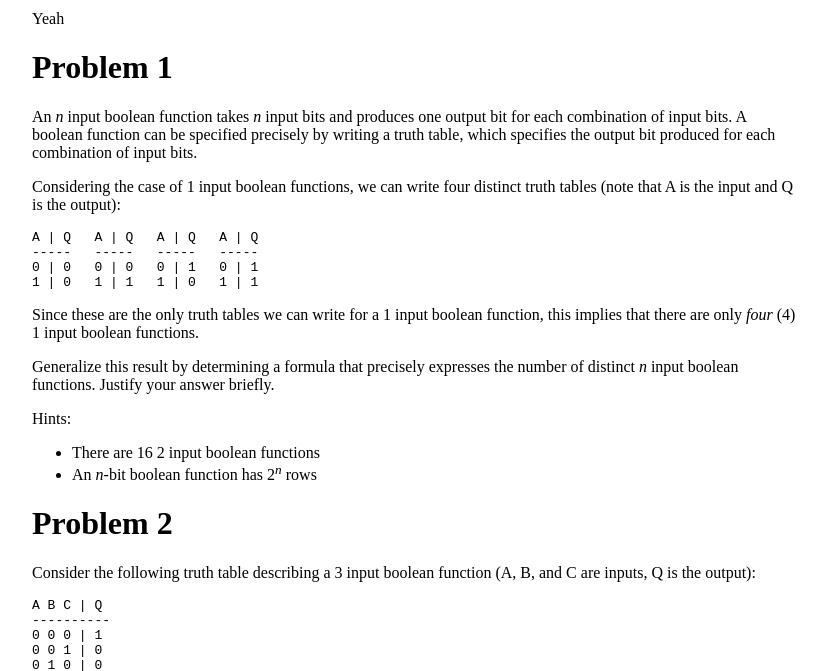
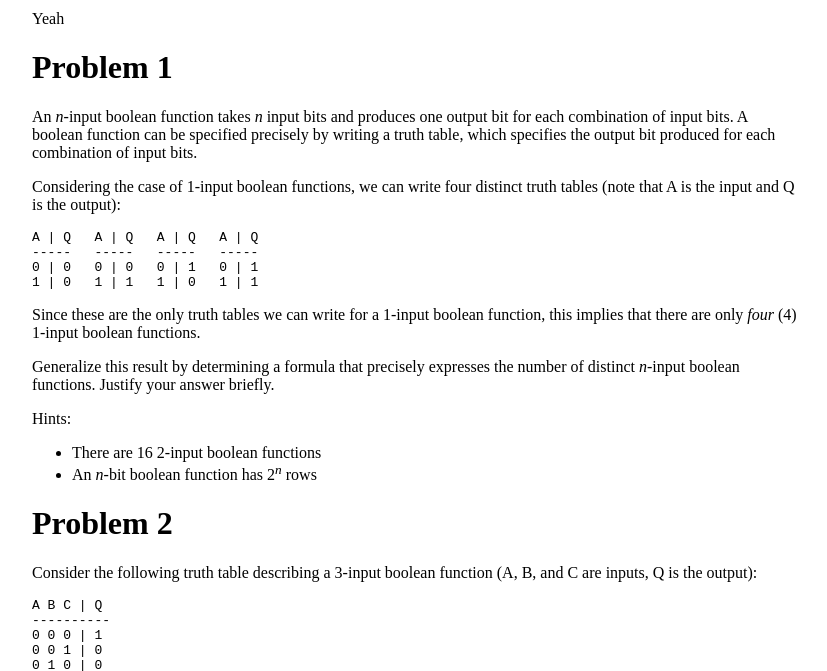
Before and after one commit to jhucsf/fall2019, a Jekyll site: the page built from hw/hw2.md, in a window 1280 px wide. Shown: the part 256-927 px from the top of the page, without its empty margins (224-1051 px from the left). Built offline with Jekyll 4.4.1, drawn with Linux system fonts in a browser that asks for light colours.

Commit message:
small notation improvement

````diff
--- a/hw/hw2.md
+++ b/hw/hw2.md
@@ -16,9 +16,9 @@ Yeah
 
 # Problem 1
 
-An *n* input boolean function takes *n* input bits and produces one output bit for each combination of input bits.  A boolean function can be specified precisely by writing a truth table, which specifies the output bit produced for each combination of input bits.
+An *n*-input boolean function takes *n* input bits and produces one output bit for each combination of input bits.  A boolean function can be specified precisely by writing a truth table, which specifies the output bit produced for each combination of input bits.
 
-Considering the case of 1 input boolean functions, we can write four distinct truth tables (note that A is the input and Q is the output):
+Considering the case of 1-input boolean functions, we can write four distinct truth tables (note that A is the input and Q is the output):
 
 ```
 A | Q   A | Q   A | Q   A | Q
@@ -27,18 +27,18 @@ A | Q   A | Q   A | Q   A | Q
 1 | 0   1 | 1   1 | 0   1 | 1
 ```
 
-Since these are the only truth tables we can write for a 1 input boolean function, this implies that there are only *four* (4) 1 input boolean functions.
+Since these are the only truth tables we can write for a 1-input boolean function, this implies that there are only *four* (4) 1-input boolean functions.
 
-Generalize this result by determining a formula that precisely expresses the number of distinct *n* input boolean functions.  Justify your answer briefly.
+Generalize this result by determining a formula that precisely expresses the number of distinct *n*-input boolean functions.  Justify your answer briefly.
 
 Hints:
 
-* There are 16 2 input boolean functions
+* There are 16 2-input boolean functions
 * An *n*-bit boolean function has 2<sup><i>n</i></sup> rows
 
 # Problem 2
 
-Consider the following truth table describing a 3 input boolean function (A, B, and C are inputs, Q is the output):
+Consider the following truth table describing a 3-input boolean function (A, B, and C are inputs, Q is the output):
 
 ```
 A B C | Q
````
